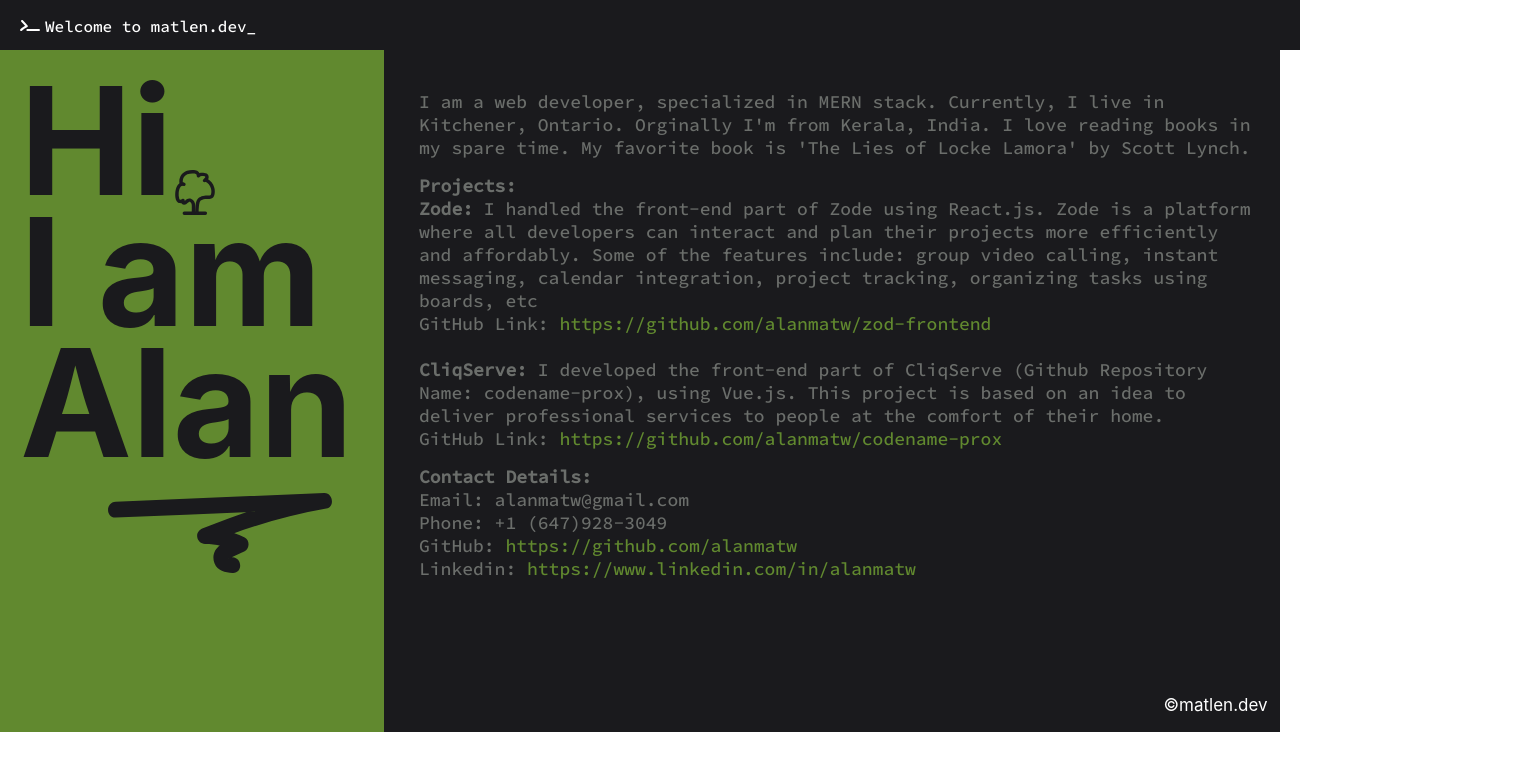
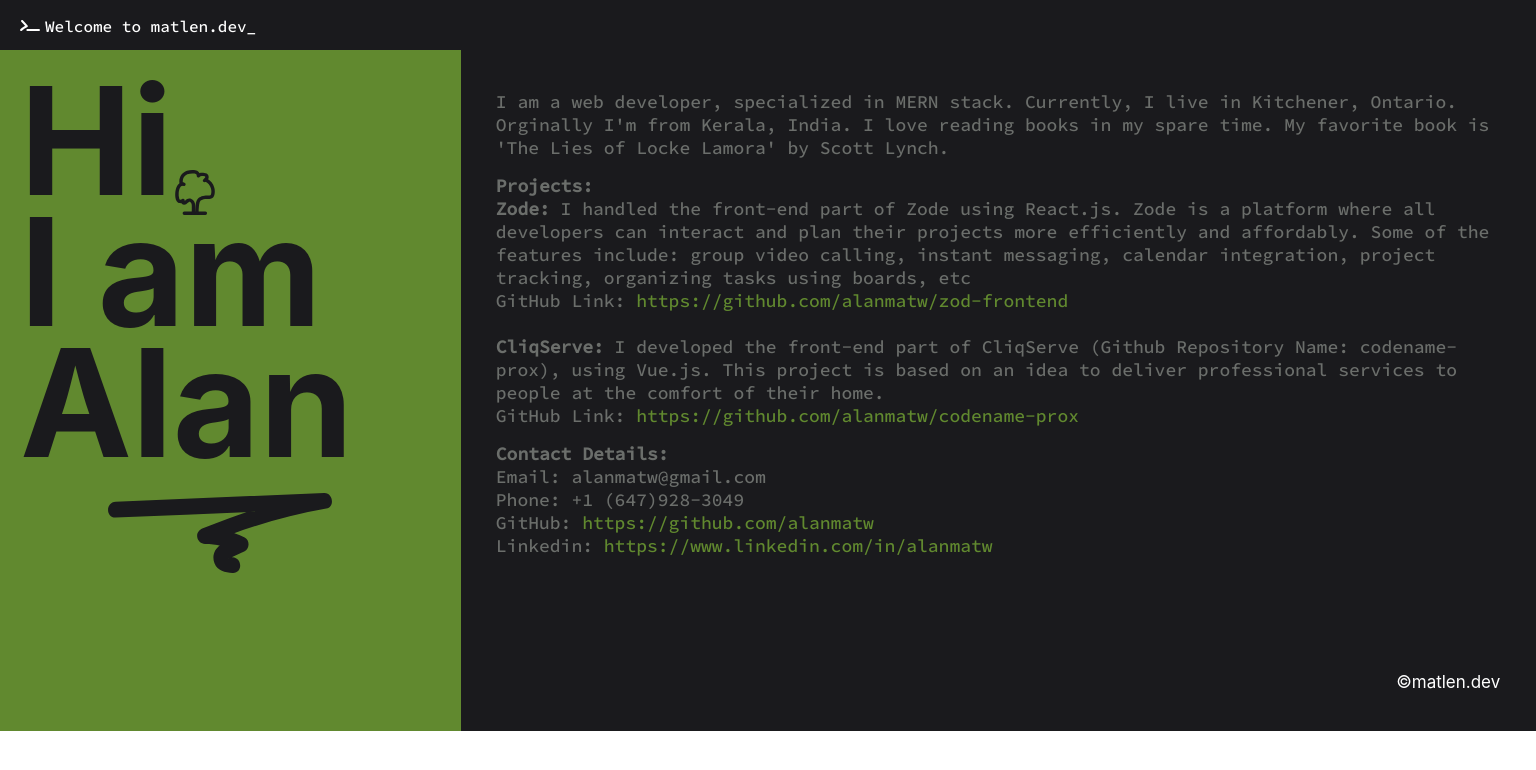
Before and after one commit to alanmatw/matlen.dev, a React (Create React App) app: page / in a window 1280 px wide. Shown: the top 770 px of the page, 1536 px wide, since content can reach past the window. Built offline with nearby package versions, Linux system fonts and the light colour scheme.

Commit message:
refactor(home): tweak page height

```diff
--- a/src/components/home/home.css
+++ b/src/components/home/home.css
@@ -1,9 +1,8 @@
 .homeWrapper {
-
+    width: 1536px;
 }
 
 .navWrapper {
-    width: 100%;
     height: 50px;
     background-color: #1A1A1D;
     padding-left: 20px;
```
